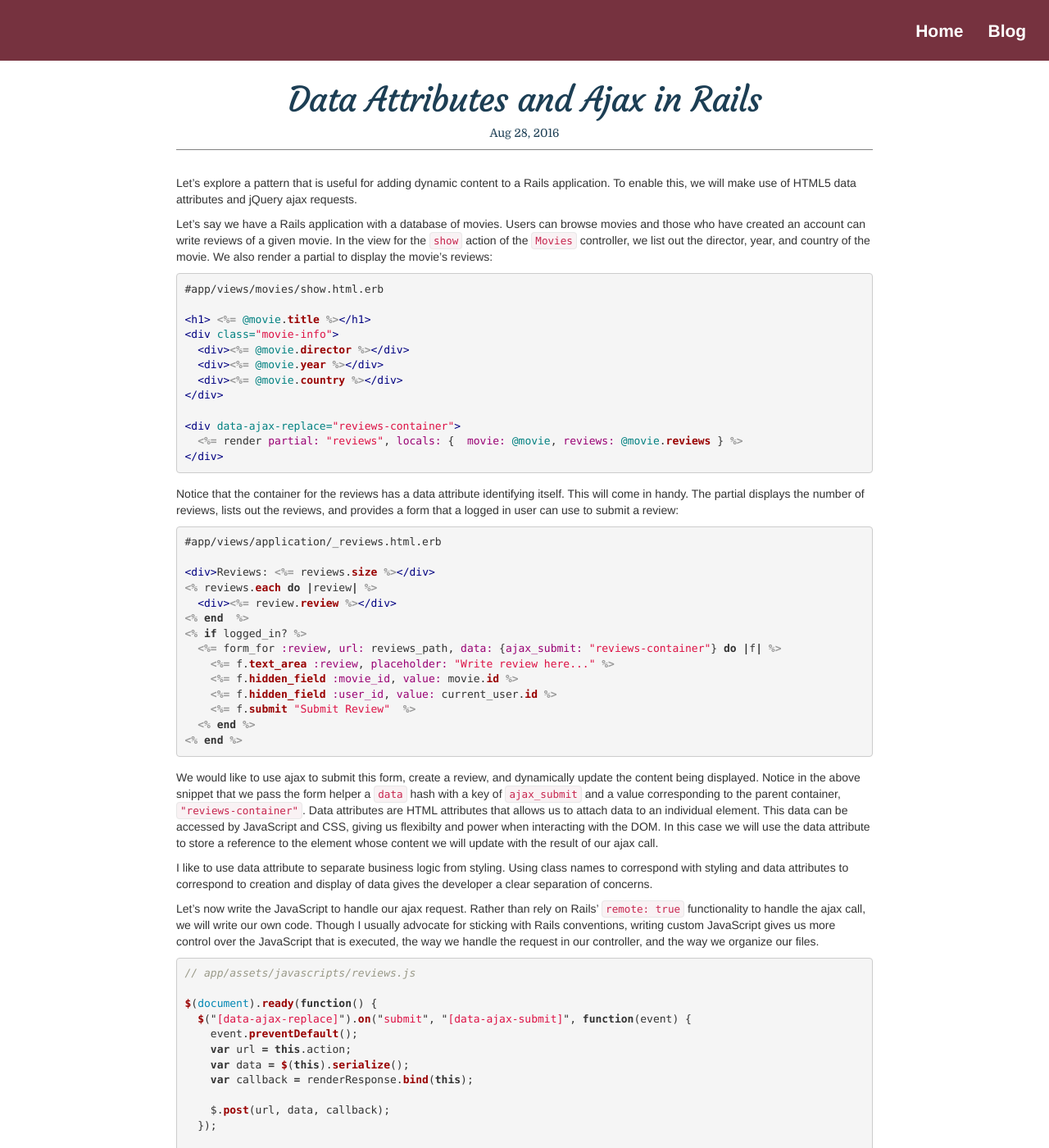
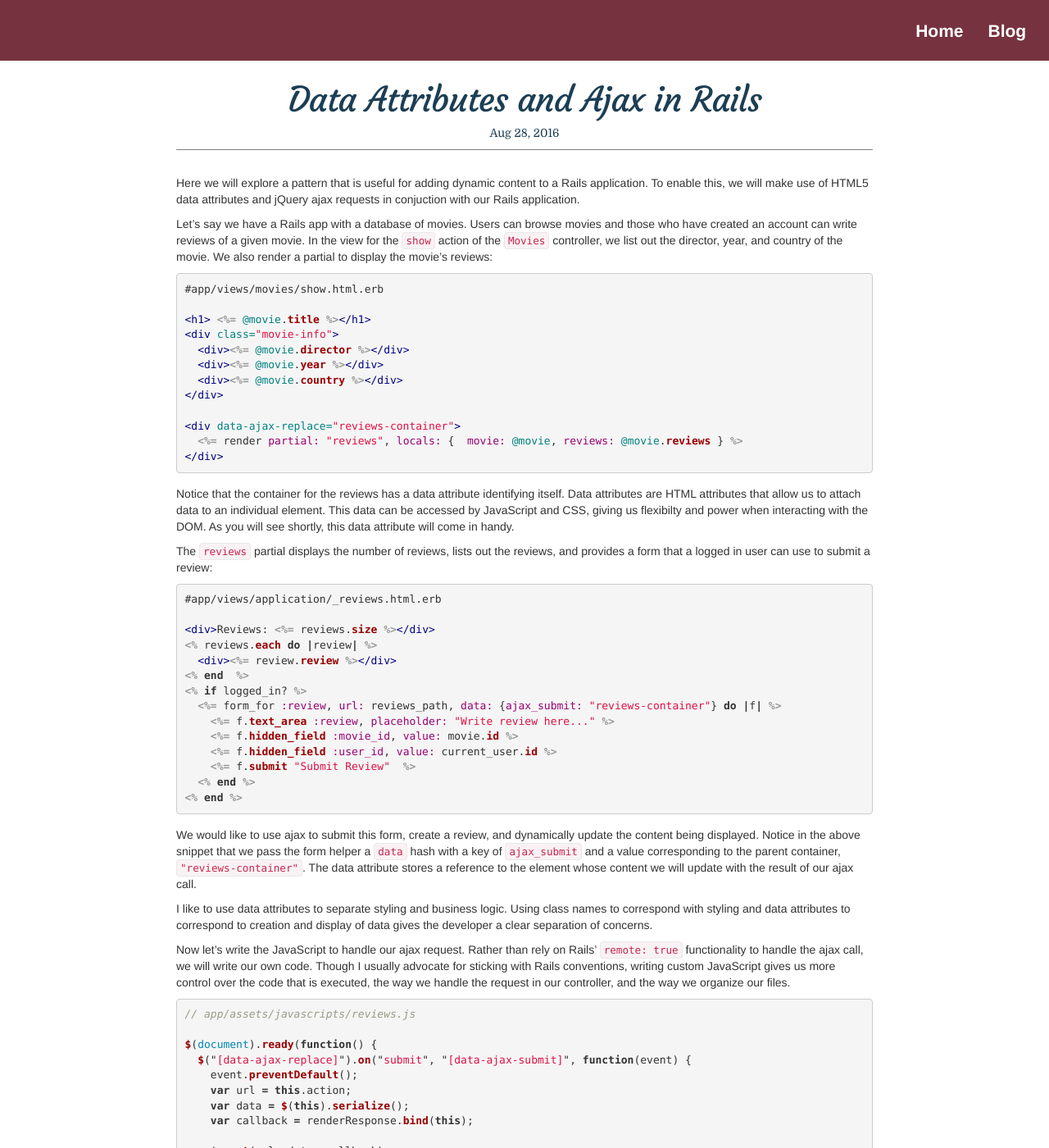
Before and after one commit to alookatommorow/alookatommorow.github.io, a Jekyll site: the page built from _posts/2016-09-06-data-attributes-and-ajax-in-rails.markdown, in a window 1280 px wide and 1400 px high. Shown: the whole window at 82% size. Built offline with Jekyll 4.4.1, drawn with Linux system fonts in a browser that asks for light colours; nearby versions of some CDN libraries; some of the changed text lies outside the part shown.

Commit message:
edit ajax blog

```diff
--- a/_posts/2016-09-06-data-attributes-and-ajax-in-rails.markdown
+++ b/_posts/2016-09-06-data-attributes-and-ajax-in-rails.markdown
@@ -5,9 +5,9 @@ date:   2016-08-28 10:47:29 -0700
 categories: ruby rails ajax javascript development
 ---
 
-Let's explore a pattern that is useful for adding dynamic content to a Rails application.  To enable this, we will make use of HTML5 data attributes and jQuery ajax requests.
+Here we will explore a pattern that is useful for adding dynamic content to a Rails application.  To enable this, we will make use of HTML5 data attributes and jQuery ajax requests in conjuction with our Rails application.
 
-Let's say we have a Rails application with a database of movies. Users can browse movies and those who have created an account can write reviews of a given movie.  In the view for the `show` action of the `Movies` controller, we list out the director, year, and country of the movie.  We also render a partial to display the movie's reviews:
+Let's say we have a Rails app with a database of movies. Users can browse movies and those who have created an account can write reviews of a given movie.  In the view for the `show` action of the `Movies` controller, we list out the director, year, and country of the movie.  We also render a partial to display the movie's reviews:
 
 {% highlight erb %}
 #app/views/movies/show.html.erb
@@ -24,7 +24,9 @@ Let's say we have a Rails application with a database of movies. Users can brows
 </div>
 {% endhighlight %}
 
-Notice that the container for the reviews has a data attribute identifying itself. This will come in handy. The partial displays the number of reviews, lists out the reviews, and provides a form that a logged in user can use to submit a review:
+Notice that the container for the reviews has a data attribute identifying itself. Data attributes are HTML attributes that allow us to attach data to an individual element. This data can be accessed by JavaScript and CSS, giving us flexibilty and power when interacting with the DOM. As you will see shortly, this data attribute will come in handy.
+
+The `reviews` partial displays the number of reviews, lists out the reviews, and provides a form that a logged in user can use to submit a review:
 
 {% highlight erb %}
 #app/views/application/_reviews.html.erb
@@ -43,11 +45,11 @@ Notice that the container for the reviews has a data attribute identifying itsel
 <% end %>
 {% endhighlight %}
 
-We would like to use ajax to submit this form, create a review, and dynamically update the content being displayed. Notice in the above snippet that we pass the form helper a `data` hash with a key of `ajax_submit` and a value corresponding to the parent container, `"reviews-container"`. Data attributes are HTML attributes that allows us to attach data to an individual element. This data can be accessed by JavaScript and CSS, giving us flexibilty and power when interacting with the DOM. In this case we will use the data attribute to store a reference to the element whose content we will update with the result of our ajax call.
+We would like to use ajax to submit this form, create a review, and dynamically update the content being displayed. Notice in the above snippet that we pass the form helper a `data` hash with a key of `ajax_submit` and a value corresponding to the parent container, `"reviews-container"`. The data attribute stores a reference to the element whose content we will update with the result of our ajax call.
 
-I like to use data attribute to separate business logic from styling. Using class names to correspond with styling and data attributes to correspond to creation and display of data gives the developer a clear separation of concerns.
+I like to use data attributes to separate styling and business logic. Using class names to correspond with styling and data attributes to correspond to creation and display of data gives the developer a clear separation of concerns.
 
-Let's now write the JavaScript to handle our ajax request. Rather than rely on Rails' `remote: true` functionality to handle the ajax call, we will write our own code. Though I usually advocate for sticking with Rails conventions, writing custom JavaScript gives us more control over the JavaScript that is executed, the way we handle the request in our controller, and the way we organize our files.
+Now let's write the JavaScript to handle our ajax request. Rather than rely on Rails' `remote: true` functionality to handle the ajax call, we will write our own code. Though I usually advocate for sticking with Rails conventions, writing custom JavaScript gives us more control over the code that is executed, the way we handle the request in our controller, and the way we organize our files.
 
 {% highlight javascript %}
 // app/assets/javascripts/reviews.js
@@ -69,7 +71,7 @@ $(document).ready(function() {
 });
 {% endhighlight %}
 
-In the above snippet we use jQuery to attach a listener to the submission of the form. Since the partial containing the form will be changed dynamically, we use event delegation to attach the listener to the form's parent container, which remains unchanged throughout the process. We prevent the form from navigating to a different page with `event.preventDefault();`. We then extract the information we need to send to the controller and format it to pass to the ajax request. We make use of jQuery's `post` method to execute the request, passing it the appopriate arguments. The callback function reads the `ajax-submit` data attribute from the form and uses that to replace the html of the corresponding container element. Before that, though, the request will hit our `Reviews` controller:
+In the above snippet we use jQuery to attach a listener to the submission of the form. Since the partial containing the form will be changed dynamically, we use event delegation to attach the listener to the form's parent container, which remains unchanged throughout the process. We prevent the form from navigating to a different page with `event.preventDefault()`. We then extract the information we need to send to the controller and format it to pass to the ajax request. We make use of jQuery's `post` method to execute the request, passing it the appopriate arguments. The callback function reads the `ajax-submit` data attribute from the form and uses that to replace the html of the corresponding container element with the response. Before the callback is invoked, though, the request will hit our `Reviews` controller:
 
 {% highlight ruby %}
 class ReviewsController <ApplicationController
```
